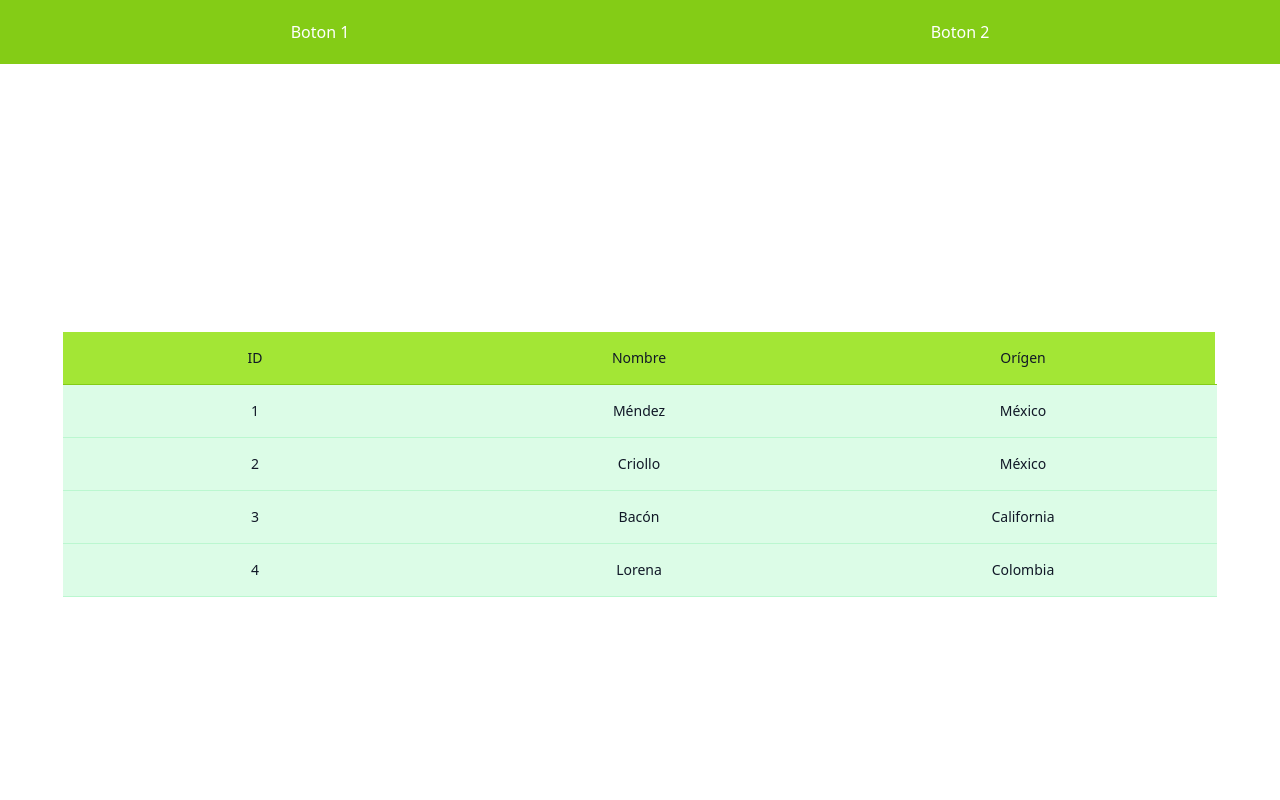
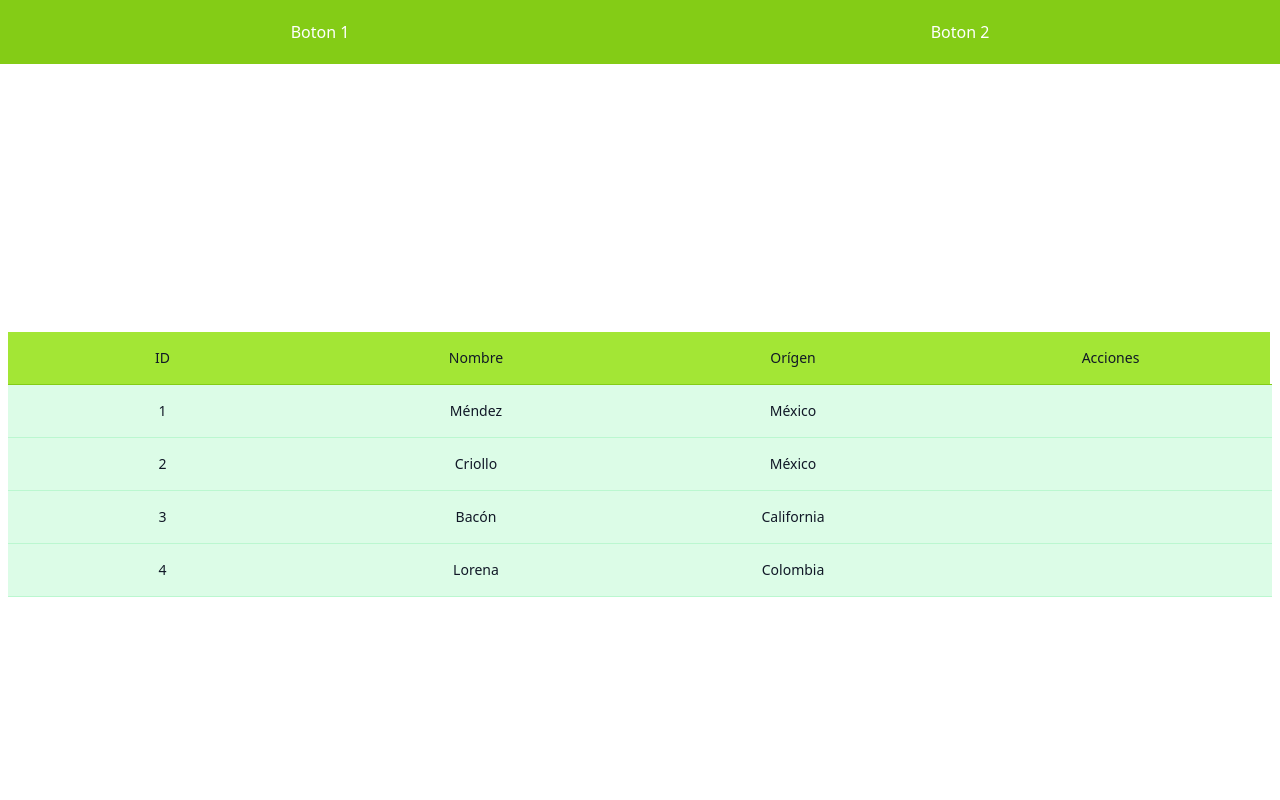
Before and after one commit to franBec/palta, a Next.js app: page /mainMenu in a window 1280 px wide. Shown: the top 800 px of the page. Built offline with nearby package versions, Linux system fonts and the light colour scheme.

Commit message:
nueva columna acciones

```diff
--- a/components/mainMenu/tabla.jsx
+++ b/components/mainMenu/tabla.jsx
@@ -1,4 +1,5 @@
 import React from "react";
+//prettier-ignore
 
 const Tabla = ({ data }) => {
   return (
@@ -14,6 +15,9 @@ const Tabla = ({ data }) => {
                   <th scope="col" className="text-sm font-medium text-gray-900 px-6 py-4 w-96">
                     Orígen
                   </th>
+                  <th scope="col" className="text-sm font-medium text-gray-900 px-6 py-4 w-96">
+                    Acciones
+                  </th>
                 </tr>
               </thead>
               <tbody>
@@ -23,6 +27,7 @@ const Tabla = ({ data }) => {
                     <td className="text-sm text-gray-900 font-medium  py-4 whitespace-nowrap">{it.data.nombre ?? "-"}</td>
                     <td className="text-sm text-gray-900 font-medium  py-4 whitespace-nowrap">{it.data.origen ?? "-"}</td>
                     <td className="text-sm text-gray-900 font-medium  py-4 whitespace-nowrap">{}</td>
+                    <td></td>
                   </tr>
                 ))}
               </tbody>
--- a/pages/mainMenu/index.jsx
+++ b/pages/mainMenu/index.jsx
@@ -2,22 +2,7 @@ import { useEffect, useState } from "react";
 import Tabla from "../../components/mainMenu/tabla";
 
 const index = () => {
-  const [paltas, setPaltas] = useState([
-    {
-      _id: 1,
-      data: {
-        nombre: "Méndez",
-        origen: "México",
-      },
-    },
-    {
-      _id: 2,
-      data: {
-        nombre: "Criollo",
-        origen: "México",
-      },
-    },
-  ]);
+  const [paltas, setPaltas] = useState([]);
 
   useEffect(() => {
     async function fetchPaltas() {
```
